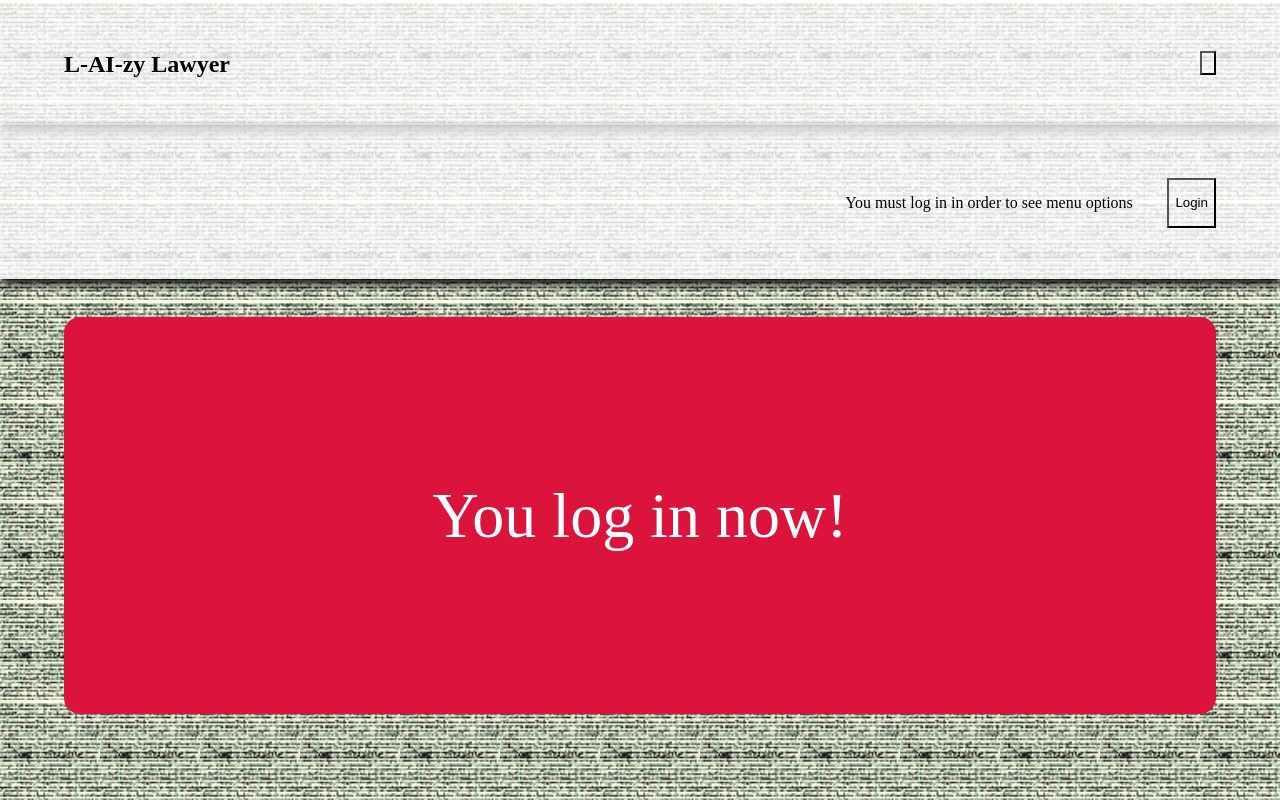
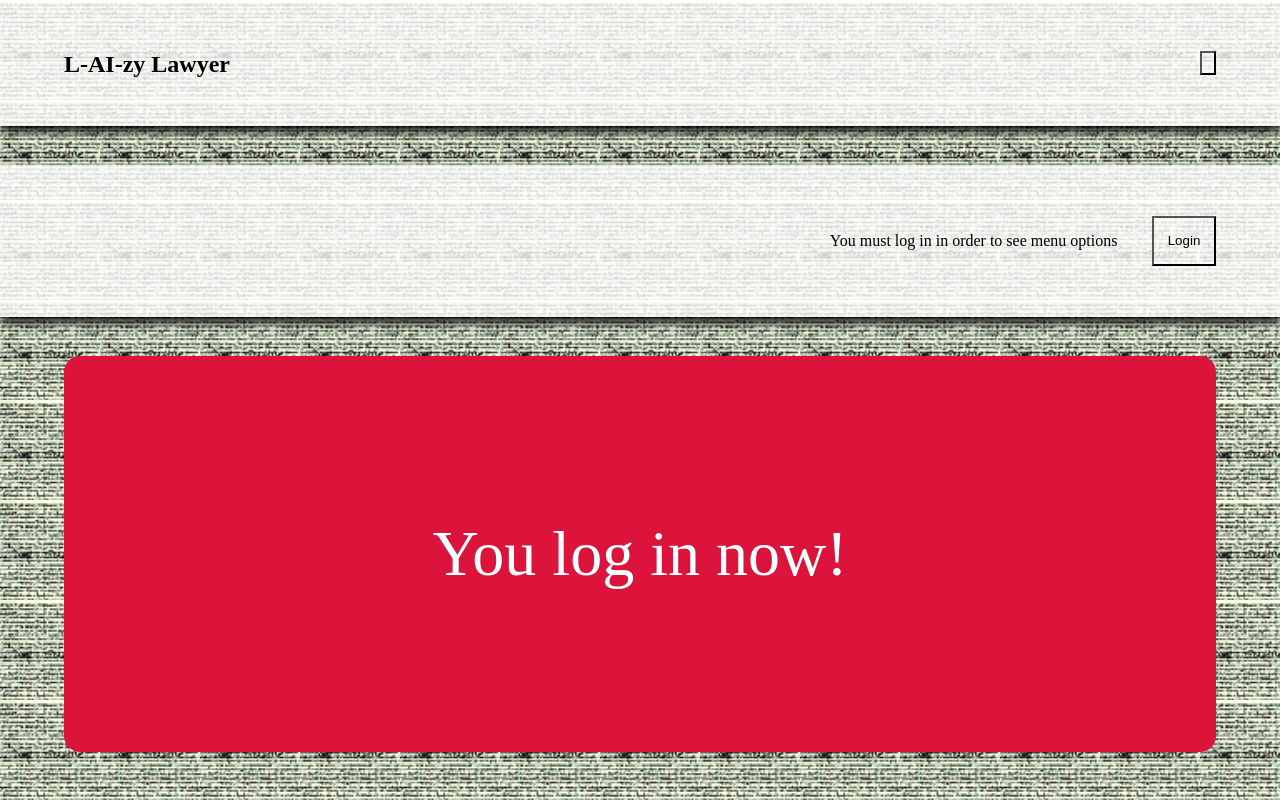
Before and after one commit to KostyaShey/legail, a SvelteKit app in the folder legail/: page / in a window 1280 px wide. Both pictures are taken after a click on the button 1208 px from the left and 63 px from the top of the page. Built offline with nearby package versions, Linux system fonts and the light colour scheme; some icons are missing.

Commit message:
edited transitions

```diff
--- a/legail/src/routes/components/Menu.svelte
+++ b/legail/src/routes/components/Menu.svelte
@@ -2,6 +2,7 @@
     import { loginState } from "../stores/appState";
     import { menuOptions } from "../stores/appState";
     import { slide } from 'svelte/transition';
+
 </script>
 
 <div class="menu">
@@ -42,4 +43,7 @@
         text-align: end;
         margin: 5% 0%;
     }
+    button {
+        min-width: 4rem;
+    }
 </style>
--- a/legail/src/routes/components/Nav.svelte
+++ b/legail/src/routes/components/Nav.svelte
@@ -36,7 +36,7 @@
 </script>
 
 
-<nav class="navigation" class:noMarginBottom={showMenu}>
+<nav class="navigation">
     <div class="title">
         {#if showTitle}
             <h1 transition:typewriter>L-AI-zy Lawyer</h1>
@@ -68,10 +68,6 @@
         box-shadow: 1px 5px 10px black;
     }
 
-    .noMarginBottom {
-        margin-bottom: 0%;
-    }
-
     .title {
         display: flex;
         justify-content: center;
```
